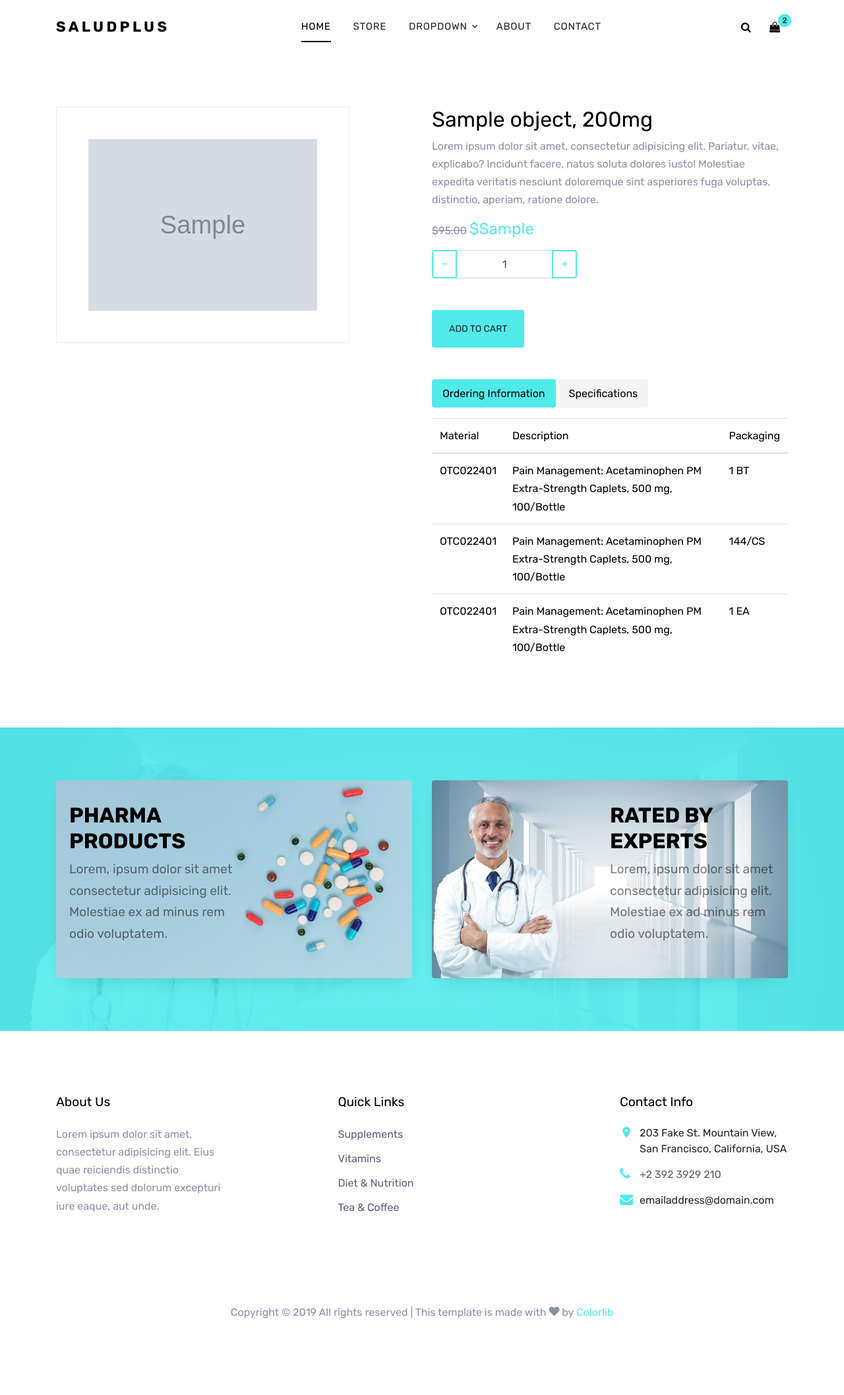
After one commit to valenciacamilo12/Pagina-Web-Farmacia---Django-, a Django app: template src/templates/productos/producto_detail.html in a window 1280 px wide. The commit adds this page. Shown: the whole page at 66% size. Run offline with Django 3.2, Linux system fonts and the light colour scheme; the template is opened without the code that fills it: most values are stand-ins (such as "Sample title", 1, 10 or a date in 2020); grey boxes marked "Sample" are stand-in pictures; some libraries are stand-ins or nearby versions; some web fonts are replaced.

Commit message:
Agregando la clase detalle para cada producto

```diff
--- a/src/apps/productos/urls.py
+++ b/src/apps/productos/urls.py
@@ -1,8 +1,9 @@
 from django.conf.urls import url
-from apps.productos.views import index,CreateProducto,ListProducto
+from apps.productos.views import index,CreateProducto,ListProducto,DetailViewProducto
 
 urlpatterns = [
     url(r'^$', index),
     url(r'^nuevo$', CreateProducto.as_view(), name = 'producto_create'),
     url(r'^listar$', ListProducto.as_view(), name = 'producto_listar'),
+    url(r'^detalle/(?P<pk>\d+)$', DetailViewProducto.as_view(), name='producto_detalle'),
 ]
--- /dev/null
+++ b/src/templates/productos/producto_detail.html
@@ -0,0 +1,113 @@
+{% extends "base/base.html" %}
+{% block content %}
+{% load static %}
+    <div class="site-section">
+      <div class="container">
+        <div class="row">
+          <div class="col-md-5 mr-auto">
+            <div class="border text-center">
+              <img src="{{ object.producto_imagen.url}}" alt="Image" class="img-fluid p-5">
+            </div>
+          </div>
+          <div class="col-md-6">
+            <h2 class="text-black">{{object.nom_producto}}, 200mg</h2>
+            <p>Lorem ipsum dolor sit amet, consectetur adipisicing elit. Pariatur, vitae, explicabo? Incidunt facere, natus
+              soluta dolores iusto! Molestiae expedita veritatis nesciunt doloremque sint asperiores fuga voluptas,
+              distinctio, aperiam, ratione dolore.</p>
+
+
+            <p><del>$95.00</del>  <strong class="text-primary h4">${{object.pre_venta}}</strong></p>
+
+
+
+            <div class="mb-5">
+              <div class="input-group mb-3" style="max-width: 220px;">
+                <div class="input-group-prepend">
+                  <button class="btn btn-outline-primary js-btn-minus" type="button">&minus;</button>
+                </div>
+                <input type="text" class="form-control text-center" value="1" placeholder=""
+                  aria-label="Example text with button addon" aria-describedby="button-addon1">
+                <div class="input-group-append">
+                  <button class="btn btn-outline-primary js-btn-plus" type="button">&plus;</button>
+                </div>
+              </div>
+
+            </div>
+            <p><a href="cart.html" class="buy-now btn btn-sm height-auto px-4 py-3 btn-primary">Add To Cart</a></p>
+
+            <div class="mt-5">
+              <ul class="nav nav-pills mb-3 custom-pill" id="pills-tab" role="tablist">
+                <li class="nav-item">
+                  <a class="nav-link active" id="pills-home-tab" data-toggle="pill" href="#pills-home" role="tab"
+                    aria-controls="pills-home" aria-selected="true">Ordering Information</a>
+                </li>
+                <li class="nav-item">
+                  <a class="nav-link" id="pills-profile-tab" data-toggle="pill" href="#pills-profile" role="tab"
+                    aria-controls="pills-profile" aria-selected="false">Specifications</a>
+                </li>
+
+              </ul>
+              <div class="tab-content" id="pills-tabContent">
+                <div class="tab-pane fade show active" id="pills-home" role="tabpanel" aria-labelledby="pills-home-tab">
+                  <table class="table custom-table">
+                    <thead>
+                      <th>Material</th>
+                      <th>Description</th>
+                      <th>Packaging</th>
+                    </thead>
+                    <tbody>
+                      <tr>
+                        <th scope="row">OTC022401</th>
+                        <td>Pain Management: Acetaminophen PM Extra-Strength Caplets, 500 mg, 100/Bottle</td>
+                        <td>1 BT</td>
+                      </tr>
+                      <tr>
+                        <th scope="row">OTC022401</th>
+                        <td>Pain Management: Acetaminophen PM Extra-Strength Caplets, 500 mg, 100/Bottle</td>
+                        <td>144/CS</td>
+                      </tr>
+                      <tr>
+                        <th scope="row">OTC022401</th>
+                        <td>Pain Management: Acetaminophen PM Extra-Strength Caplets, 500 mg, 100/Bottle</td>
+                        <td>1 EA</td>
+                      </tr>
+
+                    </tbody>
+                  </table>
+                </div>
+                <div class="tab-pane fade" id="pills-profile" role="tabpanel" aria-labelledby="pills-profile-tab">
+
+                  <table class="table custom-table">
+
+                    <tbody>
+                      <tr>
+                        <td>HPIS CODE</td>
+                        <td class="bg-light">999_200_40_0</td>
+                      </tr>
+                      <tr>
+                        <td>HEALTHCARE PROVIDERS ONLY</td>
+                        <td class="bg-light">No</td>
+                      </tr>
+                      <tr>
+                        <td>LATEX FREE</td>
+                        <td class="bg-light">Yes, No</td>
+                      </tr>
+                      <tr>
+                        <td>MEDICATION ROUTE</td>
+                        <td class="bg-light">Topical</td>
+                      </tr>
+                    </tbody>
+                  </table>
+
+                </div>
+
+              </div>
+            </div>
+
+
+          </div>
+        </div>
+      </div>
+    </div>
+
+{% endblock content %}
--- a/src/templates/productos/producto_shop.html
+++ b/src/templates/productos/producto_shop.html
@@ -30,8 +30,8 @@
               {% for object in object_list %}
               <div class="col-sm-6 col-lg-4 text-center item mb-4">
                 <span class="tag">Sale</span>
-                <a href="shop-single.html"> <img src="{{ object.producto_imagen.url}}" alt="Image"></a>
-                <h3 class="text-dark"><a href="shop-single.html">{{ object.nom_producto }}</a></h3>
+                <a href="{% url 'productos:producto_detalle' object.cod_producto %}"> <img src="{{ object.producto_imagen.url}}" alt="Image"></a>
+                <h3 class="text-dark"><a href="{% url 'productos:producto_detalle' object.cod_producto %}">{{ object.nom_producto }}</a></h3>
                 <p class="price">{{object.pre_venta}}<del></del> &mdash; $55.00</p>
               </div>
               {% endfor %}
```
Also changed, not shown: src/apps/productos/views.py (+6 -1 lines).
